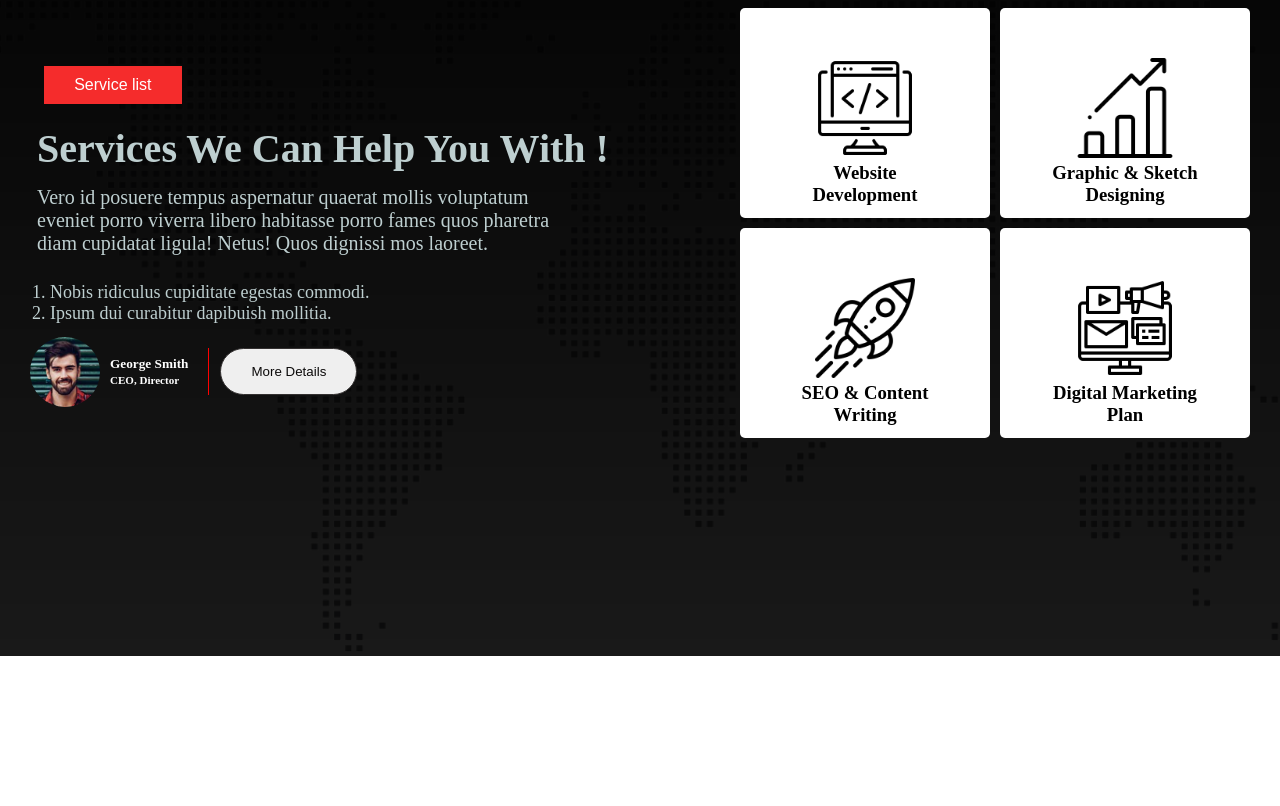
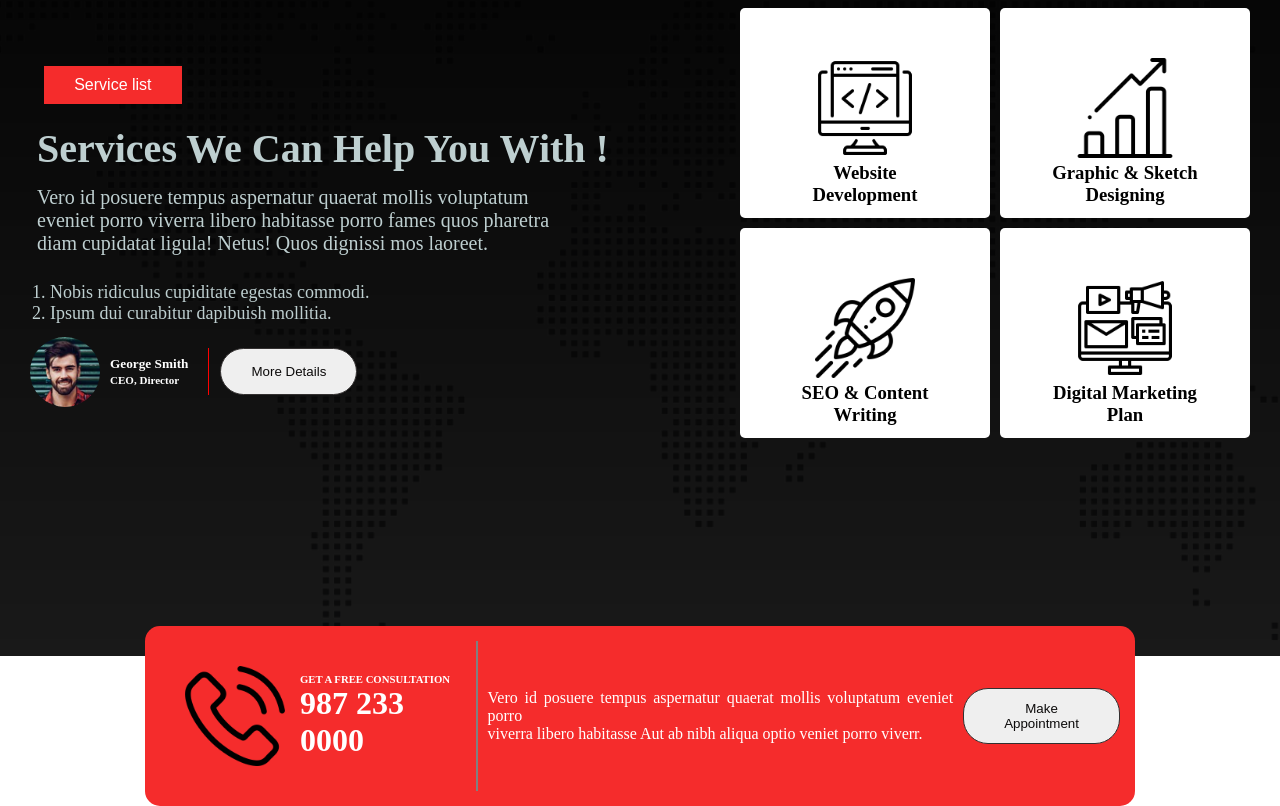
Before and after one commit to M-Arafat61/conceptual-session2-agencyweb, a plain HTML site: page index.html in a window 1280 px wide. Shown: the part 1082-1888 px from the top of the page. Before the commit the page ends 1738 px from the top, so only its background shows below. Drawn offline with Linux system fonts and the light colour scheme.

Commit message:
appointment section completion

```diff
--- a/index.html
+++ b/index.html
@@ -89,6 +89,25 @@
                 </div>
             </div>
         </div>
+<!-- appointment section  -->
+
+        <div class="appointment-section">
+            <div class="call-box">
+                <img src="asset/icons/phone-call.png" alt="" class="icon-appointment">
+                <div>
+                    <h6>GET A FREE CONSULTATION</h6>
+                    <h1>987 233 0000</h1>
+                </div>
+            </div>
+            <div class="appointment-desc">
+                <p>Vero id posuere tempus aspernatur quaerat mollis voluptatum eveniet porro <br> viverra libero habitasse Aut ab nibh aliqua optio veniet porro viverr.</p>
+            </div>
+            <div class="appointment-btn">
+                <button class="btn-appointment">Make Appointment</button>
+            </div>
+
+
+        </div>
 
     </main>
     <footer>
--- a/styles/style.css
+++ b/styles/style.css
@@ -175,3 +175,44 @@
     font-size: 18px;
     color: rgb(190, 207, 208);
 }
+
+/* appointment section styles */
+
+.appointment-section{
+    width: 75%;
+    padding: 15px;
+    background-color:rgb(245, 44, 44);
+    display: flex;
+    justify-content: center;
+    /* justify-content: space-around; */
+    margin: auto;
+    align-items: center;
+    border-radius: 15px;
+    margin-top: -30px;
+    color: white;
+
+
+}
+.call-box{
+    display: flex;
+    align-items: center;
+    justify-content: center;
+    padding: 10px;
+    border-right: 2px solid gray;
+}
+.appointment-desc{
+    padding: 10px;
+    text-align: justify;
+}
+.icon-appointment{
+    width: 100px;
+    padding: 15px;
+}
+.btn-appointment{
+    padding: 12px 25px;
+    margin-left: auto;
+    border-radius: 25px;
+    background-color: none;
+    border: 1px solid rgb(51, 48, 48);
+    color: rgb(12, 10, 10);
+}
```
